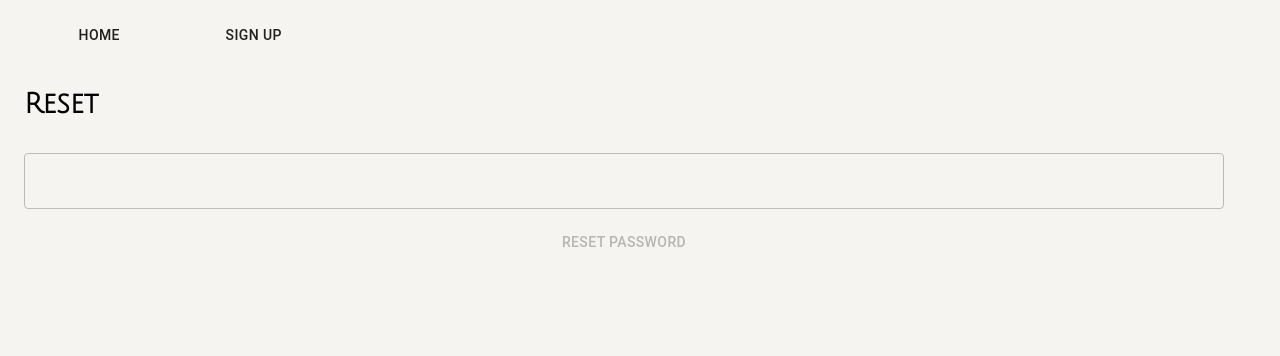
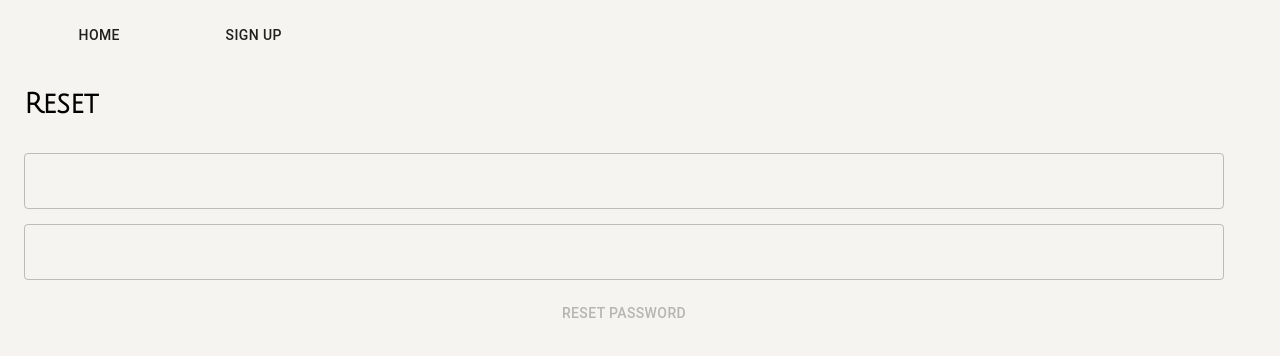
Before and after one commit to emonakov/apollo-graphql-react, a React (Create React App) app in the folder client/: page /reset in a window 1280 px wide. Shown: the top 356 px of the page. Built offline with nearby package versions, Linux system fonts and the light colour scheme; a web font is replaced by a local one.

Commit message:
reset password

```diff
--- a/client/src/App.tsx
+++ b/client/src/App.tsx
@@ -16,6 +16,7 @@ import { isLoggedInVar } from './cache';
 import { materialTheme } from './config/theme';
 import * as LoginTypes from './__generated__/Login';
 import * as SignupTypes from './__generated__/Signup';
+import * as ResetTypes from './__generated__/ResetPassword';
 
 const IS_LOGGED_IN = gql`
   query IsUserLoggedIn {
@@ -43,6 +44,16 @@ export const SIGNUP_USER = gql`
   }
 `;
 
+export const RESET_USER = gql`
+  mutation ResetPassword($userName: String!, $password: String!) {
+    resetPassword(userName: $userName, password: $password) {
+      success
+      message
+      token
+    }
+  }
+`;
+
 const App: FC = () => {
   const {
     data: { isLoggedIn },
@@ -52,26 +63,33 @@ const App: FC = () => {
     LoginTypes.Login,
     LoginTypes.LoginVariables
   >(LOGIN_USER, {
-    errorPolicy: 'all',
     onCompleted({ login }) {
       if (login?.success && login?.token) {
         localStorage.setItem('token', login.token);
         isLoggedInVar(true);
       }
     },
+    errorPolicy: 'all',
   });
 
   const [signup, { error: singUpError }] = useMutation<
     SignupTypes.Signup,
     SignupTypes.SignupVariables
   >(SIGNUP_USER, {
-    errorPolicy: 'all',
     onCompleted({ signUp }) {
       if (signUp?.success && signUp?.token) {
         localStorage.setItem('token', signUp.token);
         isLoggedInVar(true);
       }
     },
+    errorPolicy: 'all',
+  });
+
+  const [resetPassword, { error: resetError }] = useMutation<
+    ResetTypes.ResetPassword,
+    ResetTypes.ResetPasswordVariables
+  >(SIGNUP_USER, {
+    errorPolicy: 'all',
   });
 
   const dispatch = useDispatch();
@@ -106,7 +124,7 @@ const App: FC = () => {
               <SignUpForm onSignUp={signup} error={singUpError} />
             </Route>
             <Route path="/reset" exact>
-              <ResetForm onReset={() => setLoggedIn(false)} />
+              <ResetForm onReset={resetPassword} error={resetError} />
             </Route>
             <Route>
               <h1>Not found</h1>
--- /dev/null
+++ b/client/src/__generated__/ResetPassword.ts
@@ -0,0 +1,24 @@
+/* tslint:disable */
+/* eslint-disable */
+// @generated
+// This file was automatically generated and should not be edited.
+
+// ====================================================
+// GraphQL mutation operation: ResetPassword
+// ====================================================
+
+export interface ResetPassword_resetPassword {
+  __typename: "UserResponse";
+  success: boolean;
+  message: string | null;
+  token: string | null;
+}
+
+export interface ResetPassword {
+  resetPassword: ResetPassword_resetPassword | null;
+}
+
+export interface ResetPasswordVariables {
+  userName: string;
+  password: string;
+}
--- a/client/src/components/ResetForm.tsx
+++ b/client/src/components/ResetForm.tsx
@@ -2,14 +2,22 @@ import { FC } from 'react';
 import { useForm } from 'react-hook-form';
 import Button from '@material-ui/core/Button';
 import TextField from '@material-ui/core/TextField';
+import FormHelperText from '@material-ui/core/FormHelperText';
 
 import Form from './shared/Form';
+import { ResetPasswordVariables } from '../__generated__/ResetPassword';
 
 interface ResetFormProps {
-  onReset: (data: any) => void;
+  onReset: (a: { variables: ResetPasswordVariables }) => void;
+  error: any;
 }
 
-const LoginForm: FC<ResetFormProps> = ({ onReset }) => {
+type FormData = {
+  user: string;
+  password: string;
+};
+
+const LoginForm: FC<ResetFormProps> = ({ onReset, error }) => {
   const {
     register,
     handleSubmit,
@@ -18,16 +26,23 @@ const LoginForm: FC<ResetFormProps> = ({ onReset }) => {
     mode: 'onBlur',
   });
 
-  const onSubmit = (data: any) => {
-    onReset(data);
+  const onSubmit = ({ user, password }: FormData) => {
+    onReset({ variables: { userName: user, password } });
   };
 
-  return isSubmitSuccessful ? (
+  return isSubmitSuccessful && !error ? (
     <h4>Password was reset, you can login now</h4>
   ) : (
     <Form onSubmit={handleSubmit(onSubmit)}>
       <h1>Reset</h1>
-      <TextField name="new_password" inputRef={register} variant="outlined" />
+      <TextField name="user" inputRef={register} variant="outlined" />
+      <TextField
+        type="password"
+        name="password"
+        inputRef={register}
+        variant="outlined"
+      />
+      {error && <FormHelperText>Reset password failed</FormHelperText>}
       <Button disabled={!isDirty || isSubmitting} type="submit">
         Reset password
       </Button>
```
